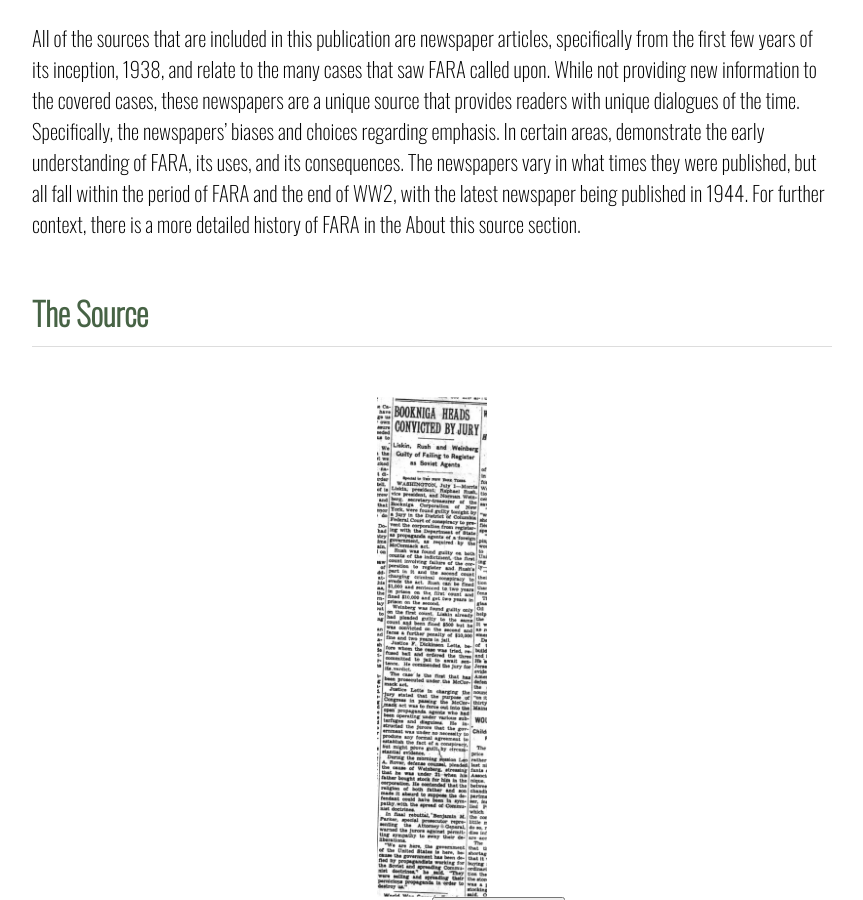
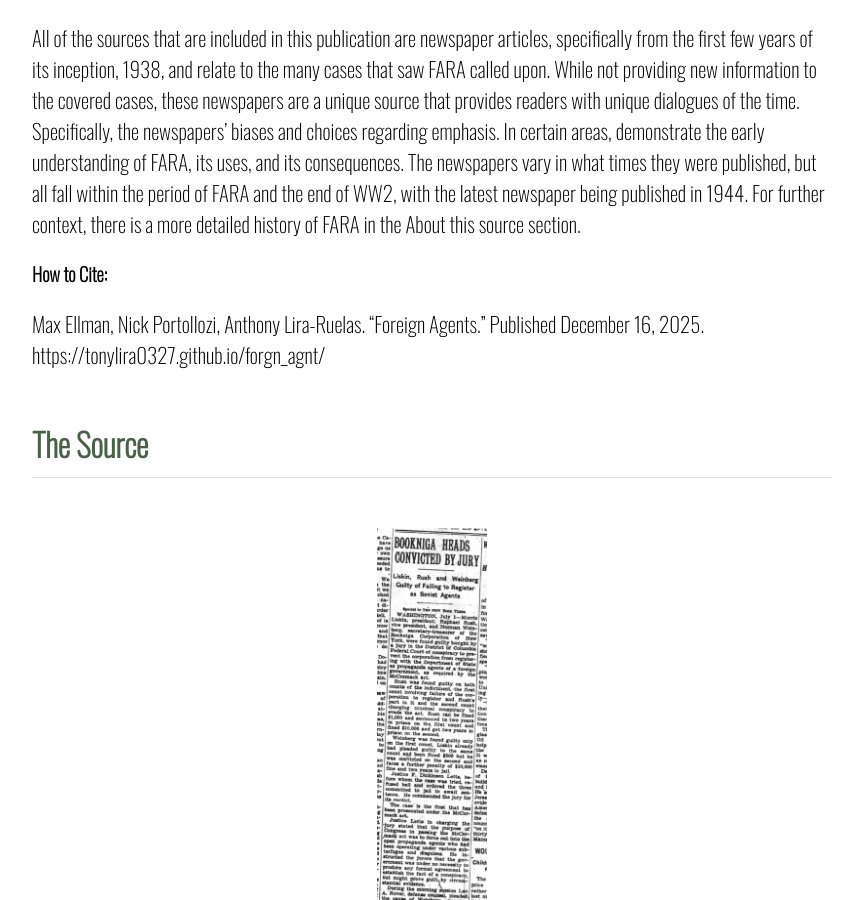
Before and after one commit to tonylira0327/forgn_agnt, a Jekyll site: the page built from index.markdown, in a window 1280 px wide and 900 px high, scrolled down 615 px. Shown: the whole window, without its empty margins (208-1071 px from the left). Built offline with Jekyll 4.4.1, drawn with Linux system fonts in a browser that asks for light colours.

Commit message:
Update index.markdown

```diff
--- a/index.markdown
+++ b/index.markdown
@@ -9,6 +9,9 @@ layout: single_page
 FARA, or the Foreign Agent Registration Act, is a law passed in 1938. Its main purpose is to enforce transparency of foreign agents, who are persons influenced by a foreign principal. As defined by FARA’s official documentation a foreign principal is “(1) a government of a foreign country and a foreign political party; (2) a person outside of the United States unless it is established that such person is a citizen of and domiciled within the United States or (...) organized under or created by the laws of the United States (...); (3) a combination of persons organized under the laws of or having its principal place of business in a foreign country”[^1]. FARA fell into obscurity following the World War II period, experiencing a resurgence in 2016.
 
 All of the sources that are included in this publication are newspaper articles, specifically from the first few years of its inception, 1938, and relate to the many cases that saw FARA called upon. While not providing new information to the covered cases, these newspapers are a unique source that provides readers with unique dialogues of the time. Specifically, the newspapers' biases and choices regarding emphasis. In certain areas, demonstrate the early understanding of FARA, its uses, and its consequences. The newspapers vary in what times they were published, but all fall within the period of FARA and the end of WW2, with the latest newspaper being published in 1944. For further context, there is a more detailed history of FARA in the About this source section.
+
+### How to Cite:
+Max Ellman, Nick Portollozi, Anthony Lira-Ruelas. "Foreign Agents." Published December 16, 2025. https://tonylira0327.github.io/forgn_agnt/
 
 # The Source
 
```
